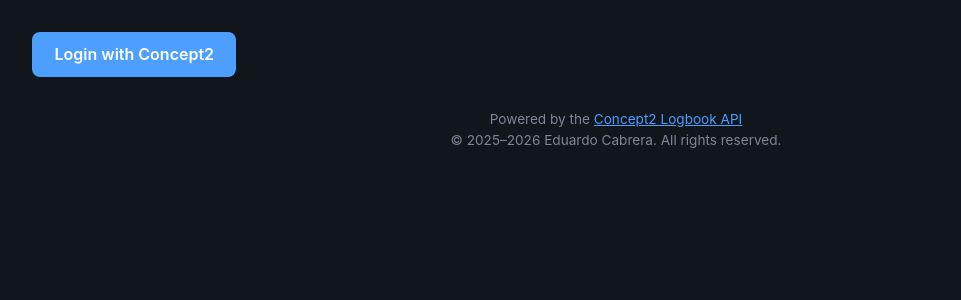
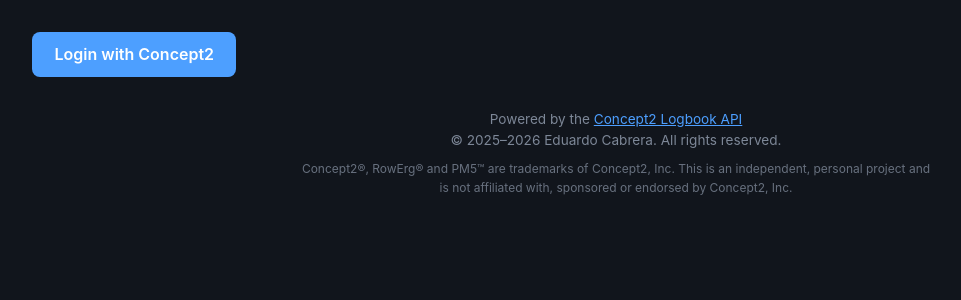
Before and after one commit to eduardocabrera1983/rowing-app, a FastAPI app: template rowing_app/templates/home.html in a window 1280 px wide. Shown: the part 126-426 px from the top of the page, without its empty margins (24-985 px from the left). Run offline with FastAPI, Linux system fonts and the light colour scheme; the template is opened without the code that fills it, so the values that code supplies are empty.

Commit message:
Add Concept2 trademark attribution and non-affiliation disclaimer
Concept2, RowErg and PM5 marks are credited to Concept2, Inc. and the
footer states the site is an independent personal project, per
third-party trademark usage good practice.

Co-authored-by: Copilot <223556219+Copilot@users.noreply.github.com>

```diff
--- a/rowing_app/static/style.css
+++ b/rowing_app/static/style.css
@@ -270,6 +270,7 @@ header nav { display: flex; align-items: center; gap: 1rem; }
 /* ÔöÇÔöÇ Footer ÔöÇÔöÇ */
 footer { text-align: center; padding-top: 2rem; color: var(--text-faint); font-size: 0.85rem; }
 footer a { color: var(--c2-accent); }
+footer .disclaimer { font-size: 0.75rem; opacity: 0.8; max-width: 640px; margin: 0.4rem auto 0; }
 
 /* ── Technique Hints (inline) ── */
 .technique-hint {
--- a/rowing_app/templates/dashboard.html
+++ b/rowing_app/templates/dashboard.html
@@ -380,6 +380,8 @@
                &middot; Period: {{ summary.first_workout | default('–') }} to {{ summary.last_workout | default('–') }}
                &middot; Source: local database (syncs every 24h)</p>
             <p>&copy; 2025&ndash;2026 Eduardo Cabrera. All rights reserved.</p>
+            <p class="disclaimer">Concept2&reg;, RowErg&reg; and PM5&trade; are trademarks of Concept2, Inc.
+               This is an independent, personal project and is not affiliated with, sponsored or endorsed by Concept2, Inc.</p>
         </footer>
     </div>
 
--- a/rowing_app/templates/home.html
+++ b/rowing_app/templates/home.html
@@ -47,6 +47,8 @@
         <footer>
             <p>Powered by the <a href="https://log.concept2.com/developers/documentation/" target="_blank">Concept2 Logbook API</a></p>
             <p>&copy; 2025&ndash;2026 Eduardo Cabrera. All rights reserved.</p>
+            <p class="disclaimer">Concept2&reg;, RowErg&reg; and PM5&trade; are trademarks of Concept2, Inc.
+               This is an independent, personal project and is not affiliated with, sponsored or endorsed by Concept2, Inc.</p>
         </footer>
     </div>
     <script>
```
